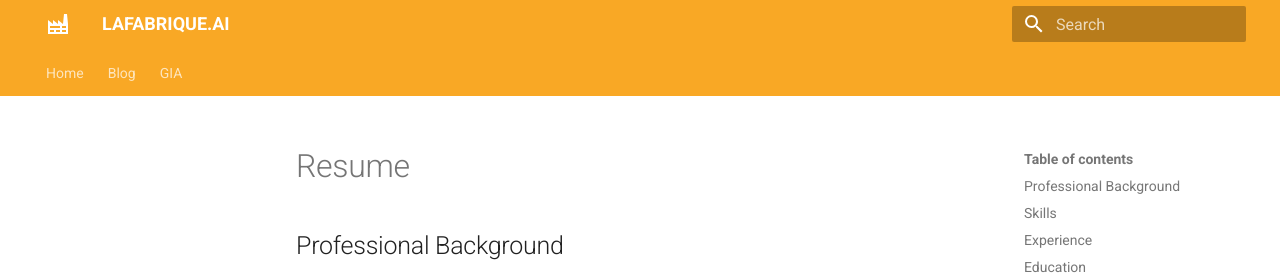
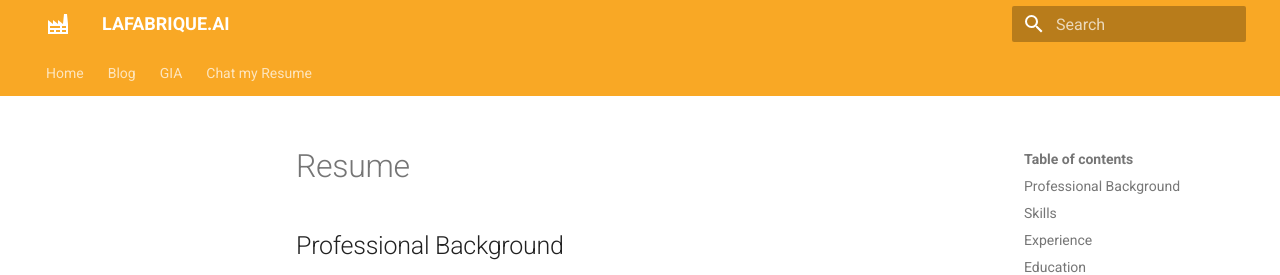
Before and after one commit to coulof/lafabrique.ai, an MkDocs documentation site: the page built from docs/resume.md, in a window 1280 px wide and 948 px high. Shown: the top 275 px of the window. Built offline with MkDocs 1.6.1 and Material for MkDocs 9.7.7, drawn with Linux system fonts in a browser that asks for light colours; some web fonts are replaced.

Commit message:
nav: add Chat my Resume link (HF Spaces)

```diff
--- a/mkdocs.yml
+++ b/mkdocs.yml
@@ -25,6 +25,7 @@ nav:
   - Blog:
     - blog/index.md
   - GIA: https://gia.lafabrique.ai/
+  - Chat my Resume: https://huggingface.co/spaces/bauagonzo/chat-my-resume
 
 plugins:
   - search
```
